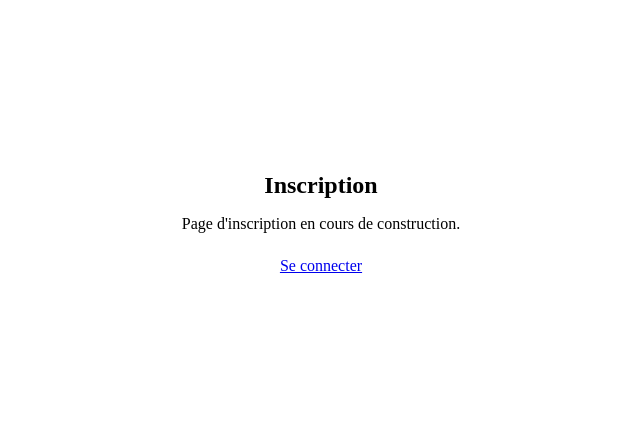
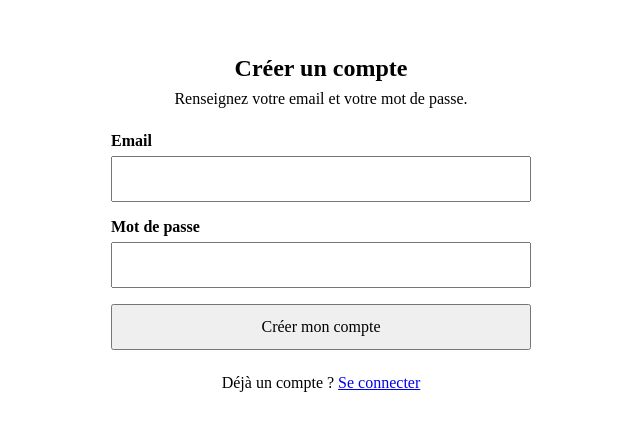
Before and after one commit to zindien-hub/datashare-frontend, an Angular app: page /register in a window 1280 px wide. Shown: the part 177-608 px from the top of the page, without its empty margins (319-959 px from the left). Built offline with nearby package versions, Linux system fonts and the light colour scheme.

Commit message:
feat: add register form with client-side validation

```diff
--- a/src/app/pages/register/register.html
+++ b/src/app/pages/register/register.html
@@ -1,9 +1,46 @@
 <main class="page">
   <section class="card">
-    <h1>Inscription</h1>
-    <p>Page d'inscription en cours de construction.</p>
+    <h1>Créer un compte</h1>
+    <p class="subtitle">Renseignez votre email et votre mot de passe.</p>
+
+    <form [formGroup]="registerForm" (ngSubmit)="onSubmit()" novalidate>
+      <div class="form-group">
+        <label for="email">Email</label>
+        <input id="email" type="email" formControlName="email" />
+
+        @if (submitted && form.email.errors) {
+          <div class="error">
+            @if (form.email.errors['required']) {
+              <span>L’email est obligatoire.</span>
+            }
+            @if (form.email.errors['email']) {
+              <span>Le format de l’email est invalide.</span>
+            }
+          </div>
+        }
+      </div>
+
+      <div class="form-group">
+        <label for="password">Mot de passe</label>
+        <input id="password" type="password" formControlName="password" />
+
+        @if (submitted && form.password.errors) {
+          <div class="error">
+            @if (form.password.errors['required']) {
+              <span>Le mot de passe est obligatoire.</span>
+            }
+            @if (form.password.errors['minlength']) {
+              <span>Le mot de passe doit contenir au moins 8 caractères.</span>
+            }
+          </div>
+        }
+      </div>
+
+      <button type="submit">Créer mon compte</button>
+    </form>
 
     <p class="links">
+      Déjà un compte ?
       <a routerLink="/login">Se connecter</a>
     </p>
   </section>
--- a/src/app/pages/register/register.scss
+++ b/src/app/pages/register/register.scss
@@ -10,13 +10,48 @@
 .card {
   width: 100%;
   max-width: 420px;
+}
+
+.card h1 {
+  margin: 0 0 0.5rem;
   text-align: center;
 }
 
-.card h1 {
-  margin: 0 0 1rem;
+.subtitle {
+  margin: 0 0 1.5rem;
+  text-align: center;
+}
+
+.form-group {
+  margin-bottom: 1rem;
+}
+
+label {
+  display: block;
+  margin-bottom: 0.375rem;
+  font-weight: 600;
+}
+
+input {
+  width: 100%;
+  box-sizing: border-box;
+  padding: 0.75rem;
+  font: inherit;
+}
+
+button {
+  width: 100%;
+  padding: 0.75rem;
+  font: inherit;
+  cursor: pointer;
+}
+
+.error {
+  margin-top: 0.375rem;
+  font-size: 0.875rem;
 }
 
 .links {
   margin-top: 1.5rem;
+  text-align: center;
 }
--- a/src/app/pages/register/register.ts
+++ b/src/app/pages/register/register.ts
@@ -1,10 +1,39 @@
-import { Component } from '@angular/core';
+import { Component, inject } from '@angular/core';
+import { FormBuilder, ReactiveFormsModule, Validators } from '@angular/forms';
 import { RouterLink } from '@angular/router';
 
 @Component({
   selector: 'app-register',
-  imports: [RouterLink],
+  imports: [ReactiveFormsModule, RouterLink],
   templateUrl: './register.html',
   styleUrl: './register.scss'
 })
-export class Register {}
+
+// Composant de la page d'inscription
+export class Register {
+  private formBuilder = inject(FormBuilder);
+
+  submitted = false;
+
+  // Création du formulaire d'inscription avec validation
+  registerForm = this.formBuilder.group({
+    email: ['', [Validators.required, Validators.email]],
+    password: ['', [Validators.required, Validators.minLength(8)]]
+  });
+
+  // Getter pour accéder facilement aux contrôles du formulaire dans le template
+  get form() {
+    return this.registerForm.controls;
+  }
+
+  // Méthode appelée à la soumission du formulaire
+  onSubmit(): void {
+    this.submitted = true;
+
+    if (this.registerForm.invalid) {
+      return;
+    }
+
+    console.log('Register payload:', this.registerForm.value);
+  }
+}
```
